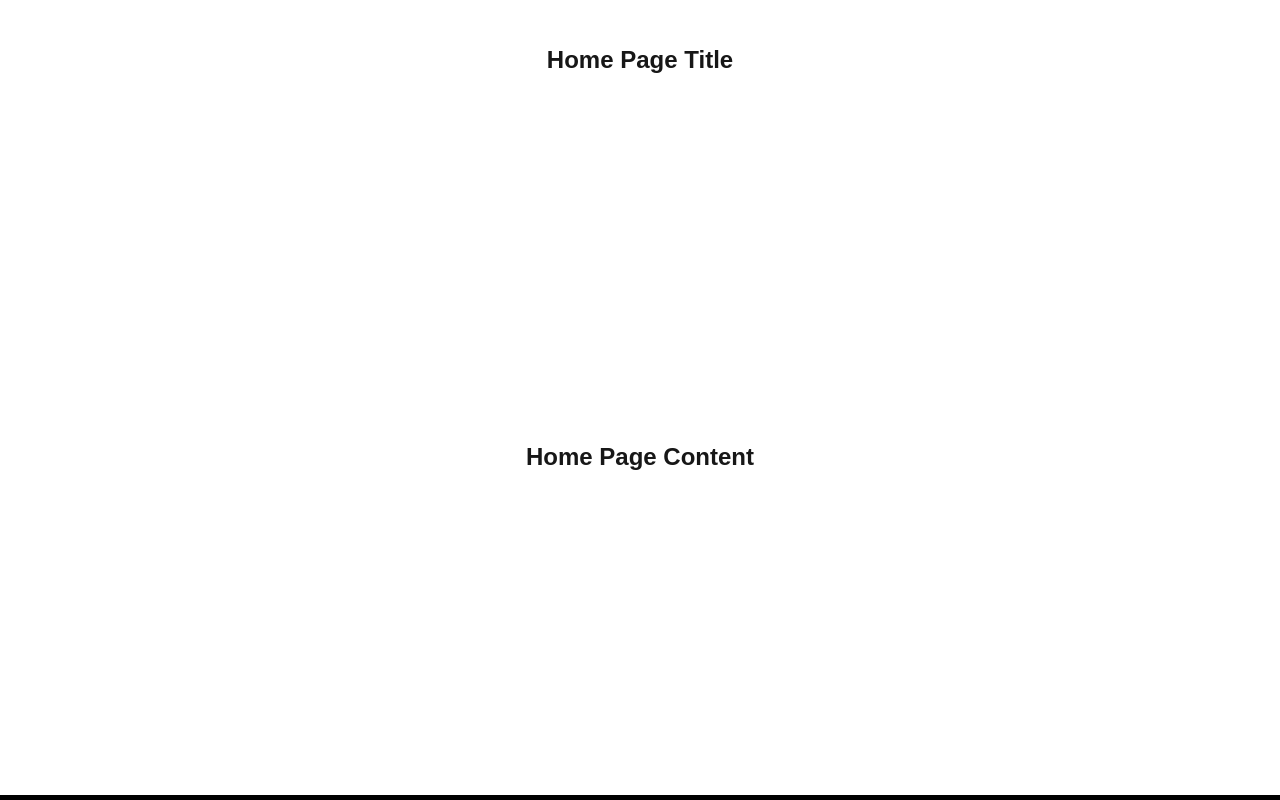
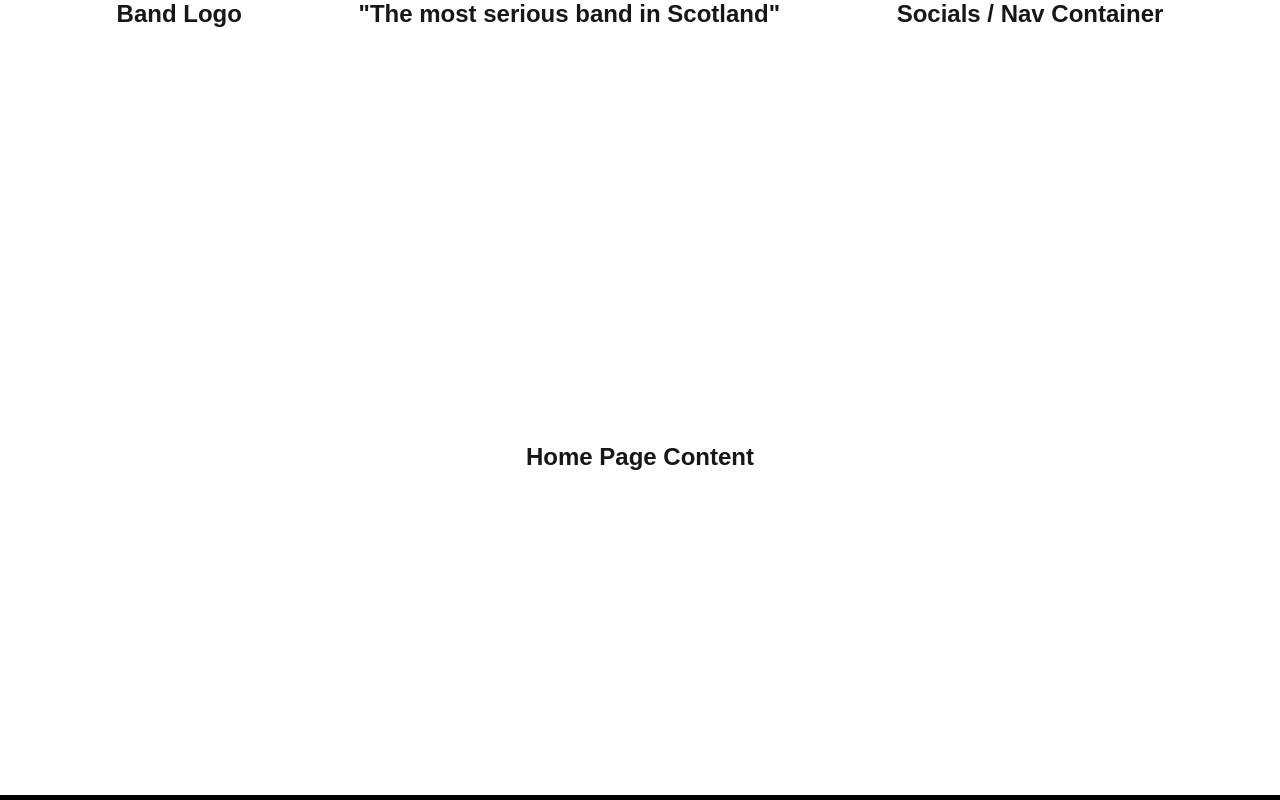
Before and after one commit to Mik20393/the-bojangles-web-app, a Next.js app: page / in a window 1280 px wide. Shown: the top 800 px of the page. Built offline with nearby package versions, Linux system fonts and the light colour scheme.

Commit message:
Adding home page title items

```diff
--- a/src/app/page.js
+++ b/src/app/page.js
@@ -5,15 +5,25 @@ export default function Home() {
   return (
     <div className={styles.main}>
       <section className={styles.baseSection} id="home">
-        <div className={styles.sectionTitle}>
-          <h1>Home Page Title</h1>
+        <div className={styles.sectionTitleContainer}>
+
+          <div className={styles.sectionTitleItem}>
+            <h1>Band Logo</h1>
+          </div>
+          <div className={styles.sectionTitleItem}>
+            <h1>"The most serious band in Scotland"</h1>
+          </div>
+          <div className={styles.sectionTitleItem}>
+            <h1>Socials / Nav Container</h1>
+          </div>
+
         </div>
         <div className={styles.sectionMainContent}>
           <h1>Home Page Content</h1>
         </div>
       </section>
       <section className={styles.baseSection} id="music">
-        <div className={`${styles.sectionTitle} ${styles.musicTitleBackground}`}>
+        <div className={`${styles.sectionTitleContainer} ${styles.musicTitleBackground}`}>
           <h1>Music Section Title</h1>
         </div>
         <div className={styles.sectionMainContent}>
@@ -21,7 +31,7 @@ export default function Home() {
         </div>
       </section>
       <section className={styles.baseSection} id="about">
-        <div className={`${styles.sectionTitle} ${styles.aboutTitleBackground}`}>
+        <div className={`${styles.sectionTitleContainer} ${styles.aboutTitleBackground}`}>
           <h1>About Section Title</h1>
         </div>
         <div className={styles.sectionMainContent}>
@@ -29,7 +39,7 @@ export default function Home() {
         </div>
       </section>
       <section className={styles.baseSection} id="tour">
-      <div className={`${styles.sectionTitle} ${styles.tourTitleBackground}`}>
+      <div className={`${styles.sectionTitleContainer} ${styles.tourTitleBackground}`}>
           <h1>Tour Section Title</h1>
         </div>
         <div className={styles.sectionMainContent}>
@@ -37,7 +47,7 @@ export default function Home() {
         </div>
       </section>
       <section className={styles.baseSection} id="contact">
-      <div className={`${styles.sectionTitle} ${styles.contactTitleBackground}`}>
+      <div className={`${styles.sectionTitleContainer} ${styles.contactTitleBackground}`}>
           <h1>Contact Section Title</h1>
         </div>
         <div className={styles.sectionMainContent}>
--- a/src/app/page.module.css
+++ b/src/app/page.module.css
@@ -15,12 +15,17 @@
   border-bottom: 5px solid black
 }
 
-.sectionTitle {
+.sectionTitleContainer {
   height: 15%;
   width: 100%;
   display: flex;
-  justify-content: center;
+  justify-content: space-evenly;
   align-items: center;
+}
+
+.sectionTitleItem {
+  height: 100%;
+  display: flex;
 }
 
 .musicTitleBackground {
```
